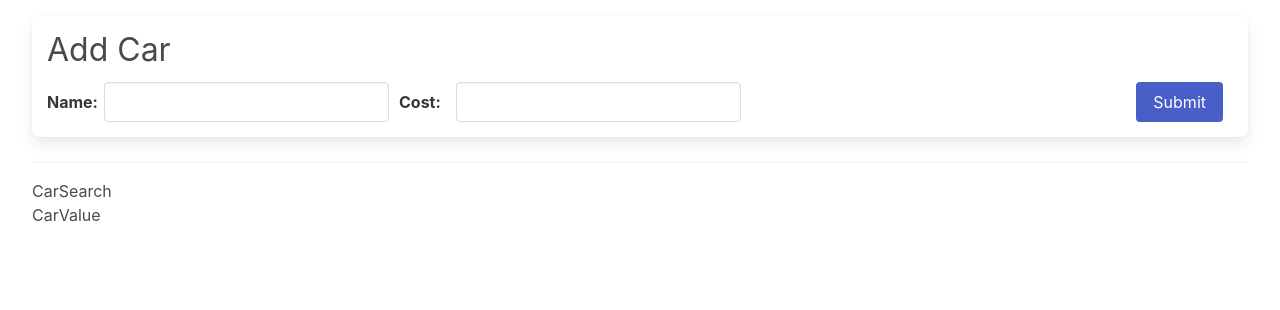
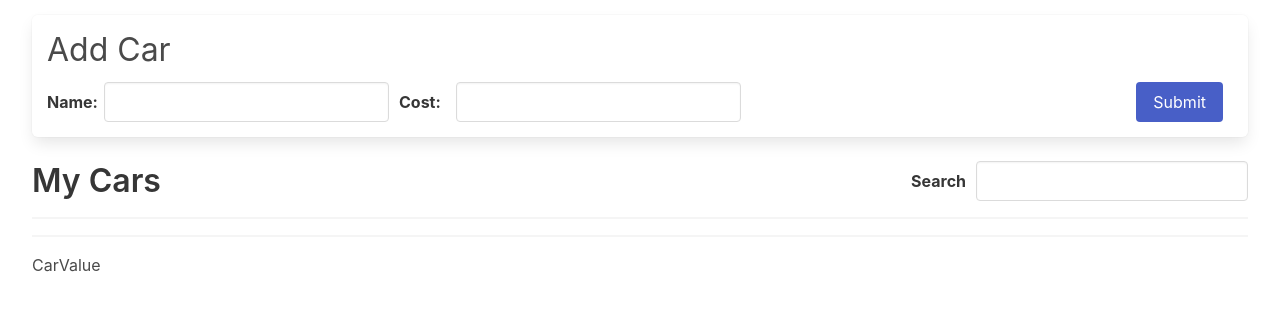
Before and after one commit to zahoorshinwari/cars-react-projcet-using-redux, a React (Create React App) app: page / in a window 1280 px wide. Shown: the top 310 px of the page. Built offline with nearby package versions, Linux system fonts and the light colour scheme.

Commit message:
added the search functionality

```diff
--- a/src/App.js
+++ b/src/App.js
@@ -8,8 +8,9 @@
   return (
     <div className='container is-fluid'>
         <CarForm />
+        <CarSearch />
+        <hr />
         <CarList />
-        <CarSearch />
         <CarValue />
     </div>
   )
--- a/src/components/CarForm.js
+++ b/src/components/CarForm.js
@@ -34,6 +34,10 @@
     event.preventDefault()
 
     dispatch(addCar({ name, cost}))
+
+    // to empty the name and cost when the form submitted
+    // dispatch(changeCost(0))
+    // dispatch(changeName(''))
   }
 
   return (
--- a/src/components/CarList.js
+++ b/src/components/CarList.js
@@ -6,13 +6,18 @@
 function CarList() {
   const dispatch = useDispatch()
 
-  const cars = useSelector((state) => {
-    return state.cars.data
+  const cars = useSelector(({cars: {data, searchTerm}}) => {
+    return data.filter((car) => car.name.toLowerCase().includes(searchTerm.toLowerCase())
+    )
   })
 
   const handleCarDelete = (car) => {
     dispatch(removeCar(car.id))
   }
+
+
+
+
 
   const renderedCars = cars.map((car) => {
     return (
--- a/src/components/CarSearch.js
+++ b/src/components/CarSearch.js
@@ -1,8 +1,32 @@
 import React from 'react'
+import { useDispatch, useSelector } from 'react-redux'
+import { changeSearchTerm } from '../store'
+
 
 function CarSearch() {
+  const dispatch = useDispatch()
+
+  const searchTerm = useSelector((state) => {
+    return state.cars.searchTerm
+  })
+
+  const handleSearchTermChange = (event) => {
+    dispatch(changeSearchTerm(event.target.value))
+  }
+
+
   return (
-    <div>CarSearch</div>
+    <div className='list-header'>
+      <h3 className='title is-3'>My Cars</h3>
+      <div className='search field is-horizontal'>
+        <label className='label'>Search</label>
+        <input
+          className='input'
+          value={searchTerm}
+          onChange={handleSearchTermChange }
+        />
+      </div>
+    </div>
   )
 }
 
--- a/src/store/slices/formSlice.js
+++ b/src/store/slices/formSlice.js
@@ -1,4 +1,6 @@
 import { createSlice } from '@reduxjs/toolkit'
+import { addCar } from './carsSlice'
+
 
 const formSlice = createSlice({
     name: 'form',
@@ -13,6 +15,13 @@
         changeCost(state, action) {
             state.cost = action.payload
         }
+    },
+
+    extraReducers(builder) {
+        builder.addCase(addCar, (state, action) => {
+            state.name = ''
+            state.cost = 0
+        })
     }
 })
 
```
